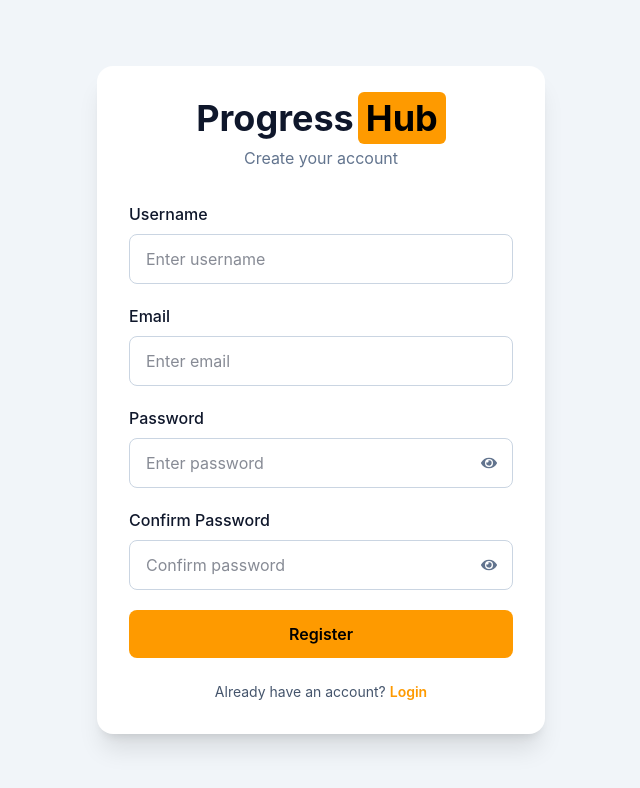
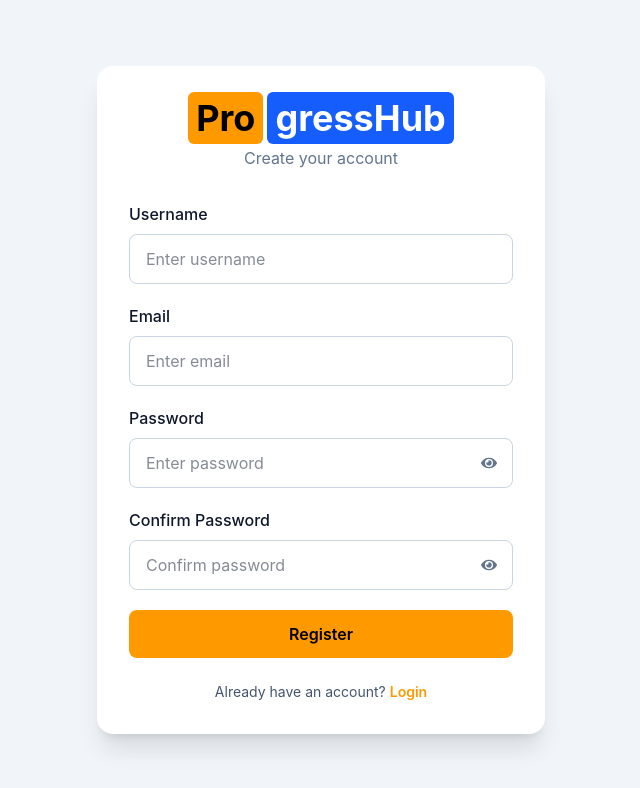
Before and after one commit to anantt1098/progress-tracker, a React app in the folder frontend/: page /register in a window 1280 px wide. Shown: the top 788 px of the page, without its empty margins (319-959 px from the left). Built offline with nearby package versions, Linux system fonts and the light colour scheme; the HTML template or start-up script is replaced by a standard one.

Commit message:
remove status option from goal modal

```diff
--- a/frontend/src/pages/Register.jsx
+++ b/frontend/src/pages/Register.jsx
@@ -70,18 +70,28 @@ const Register = () => {
   return (
     <div className="flex min-h-screen items-center justify-center bg-slate-100 px-4">
       <div className="w-full max-w-md rounded-2xl bg-white p-8 shadow-xl">
+
+        {/* Logo */}
         <h1 className="mb-2 text-center text-4xl font-bold">
-          Progress
-          <span className="ml-1 rounded-md bg-amber-500 px-2 py-1 text-black">
-            Hub
+
+          <span className="rounded-md bg-amber-500 px-2 py-1 text-black">
+            Pro
           </span>
+
+          <span className="ml-1 rounded-md bg-blue-600 px-2 py-1 text-white">
+            gressHub
+          </span>
+
         </h1>
+
 
         <p className="mb-8 text-center text-slate-500">
           Create your account
         </p>
 
+
         <form onSubmit={handleSubmit} className="space-y-5">
+
           <div>
             <label className="mb-2 block font-medium">
               Username
@@ -97,6 +107,7 @@ const Register = () => {
               required
             />
           </div>
+
 
           <div>
             <label className="mb-2 block font-medium">
@@ -114,12 +125,14 @@ const Register = () => {
             />
           </div>
 
+
           <div>
             <label className="mb-2 block font-medium">
               Password
             </label>
 
             <div className="relative">
+
               <input
                 type={showPassword ? "text" : "password"}
                 name="password"
@@ -137,8 +150,10 @@ const Register = () => {
               >
                 {showPassword ? <FaEyeSlash /> : <FaEye />}
               </button>
+
             </div>
           </div>
+
 
           <div>
             <label className="mb-2 block font-medium">
@@ -146,6 +161,7 @@ const Register = () => {
             </label>
 
             <div className="relative">
+
               <input
                 type={showConfirmPassword ? "text" : "password"}
                 name="confirmPassword"
@@ -169,8 +185,10 @@ const Register = () => {
                   <FaEye />
                 )}
               </button>
+
             </div>
           </div>
+
 
           <button
             type="submit"
@@ -179,17 +197,23 @@ const Register = () => {
           >
             {loading ? "Creating Account..." : "Register"}
           </button>
+
         </form>
 
+
         <p className="mt-6 text-center text-sm text-slate-600">
+
           Already have an account?{" "}
+
           <Link
             to="/"
             className="font-semibold text-amber-500 hover:underline"
           >
             Login
           </Link>
+
         </p>
+
       </div>
     </div>
   );
```
